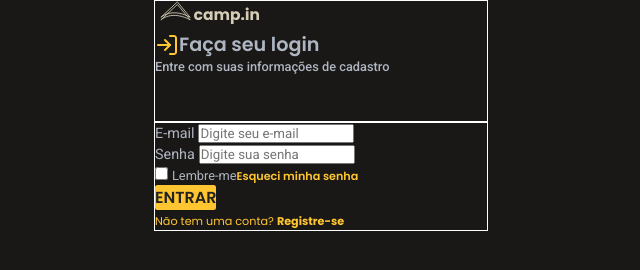
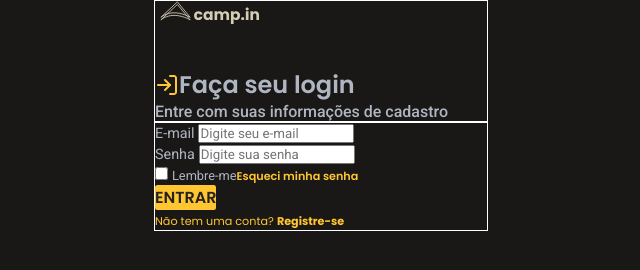
Before and after one commit to juniormps/desafio-login-camp, a plain HTML site: page index.html in a window 1280 px wide. Shown: the whole page, without its empty margins (319-959 px from the left). Drawn offline with Linux system fonts and the light colour scheme.

Commit message:
alteração do tamanho da fonte do h1 e h2

```diff
--- a/estilos/style.css
+++ b/estilos/style.css
@@ -38,6 +38,11 @@
 
 	  width: 334px;
 	  height: 122px;
+
+	  display: flex;
+	  flex-direction: column;
+	  justify-content: space-between;
+
   }
 
   main {
@@ -64,14 +69,14 @@
 
   h1 {
 	  font-family: var(--font-2);
-	  font-size: 1.2rem;
+	  font-size: 1.5rem;
 	  font-weight: 600;
   }
 
   h2 {
 	  color: var(--text-base);
 	  font-family: var(--font-1);
-	  font-size: 0.8rem;
+	  font-size: 1rem;
 	  font-weight: 500;
   }
 
--- a/index.html
+++ b/index.html
@@ -10,10 +10,11 @@
 </head>
 <body>
 	<header>
-		<div>
+		<section>
 			<img id="imglogo" src="imagens/logo.svg" alt="logotipo">
-		</div>
+		</section>
 
+		<section>
 			<div id="titulo">
 				<img id="imglogin" src="imagens/log-in.svg" alt="login">
 				<h1>
@@ -26,6 +27,7 @@
 					Entre com suas informações de cadastro
 				</h2>
 			</div>
+		</section>
 	</header>
 
 	<main>
```
Lines whose indentation alone changed are shown as unchanged.
